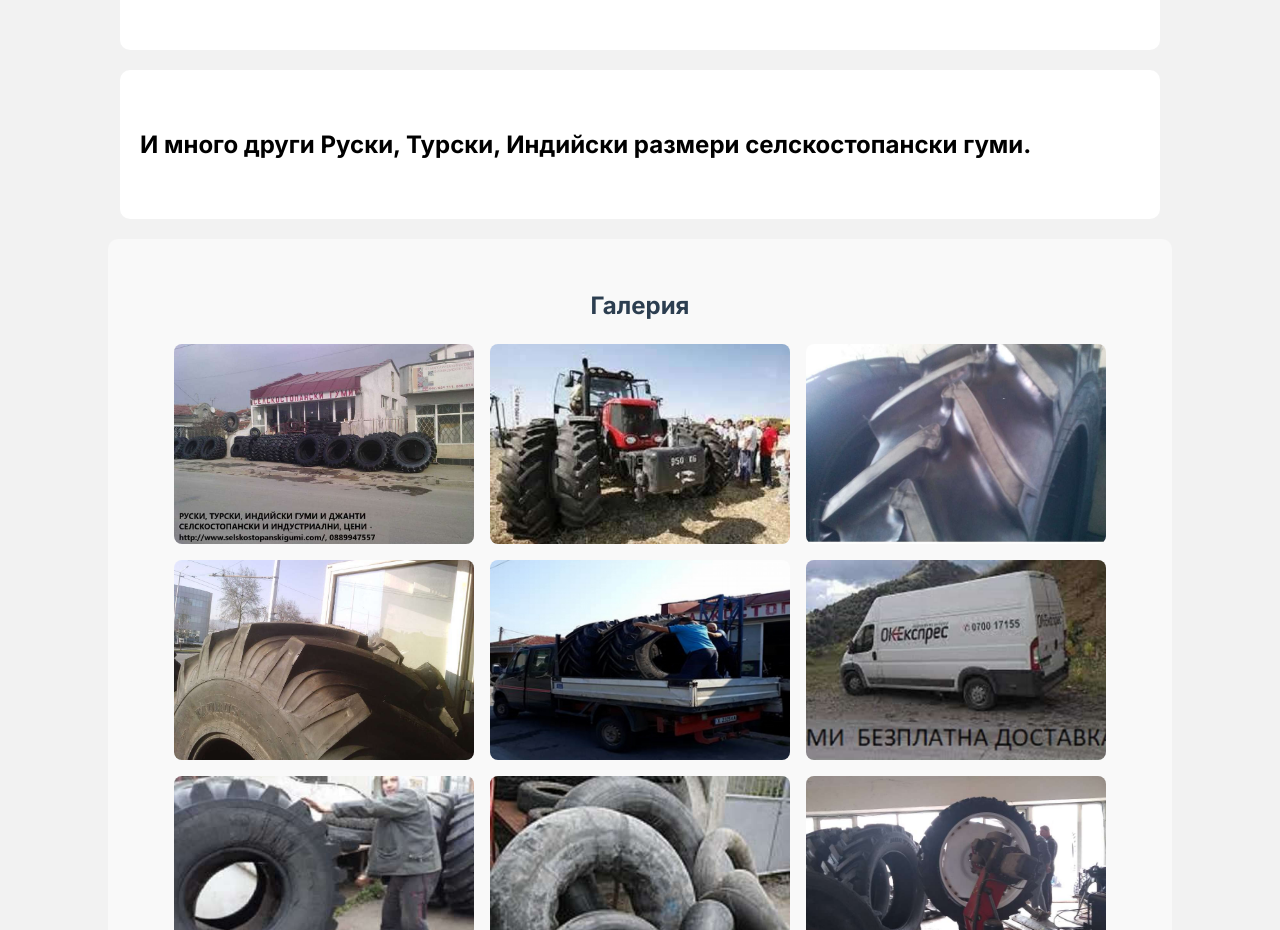
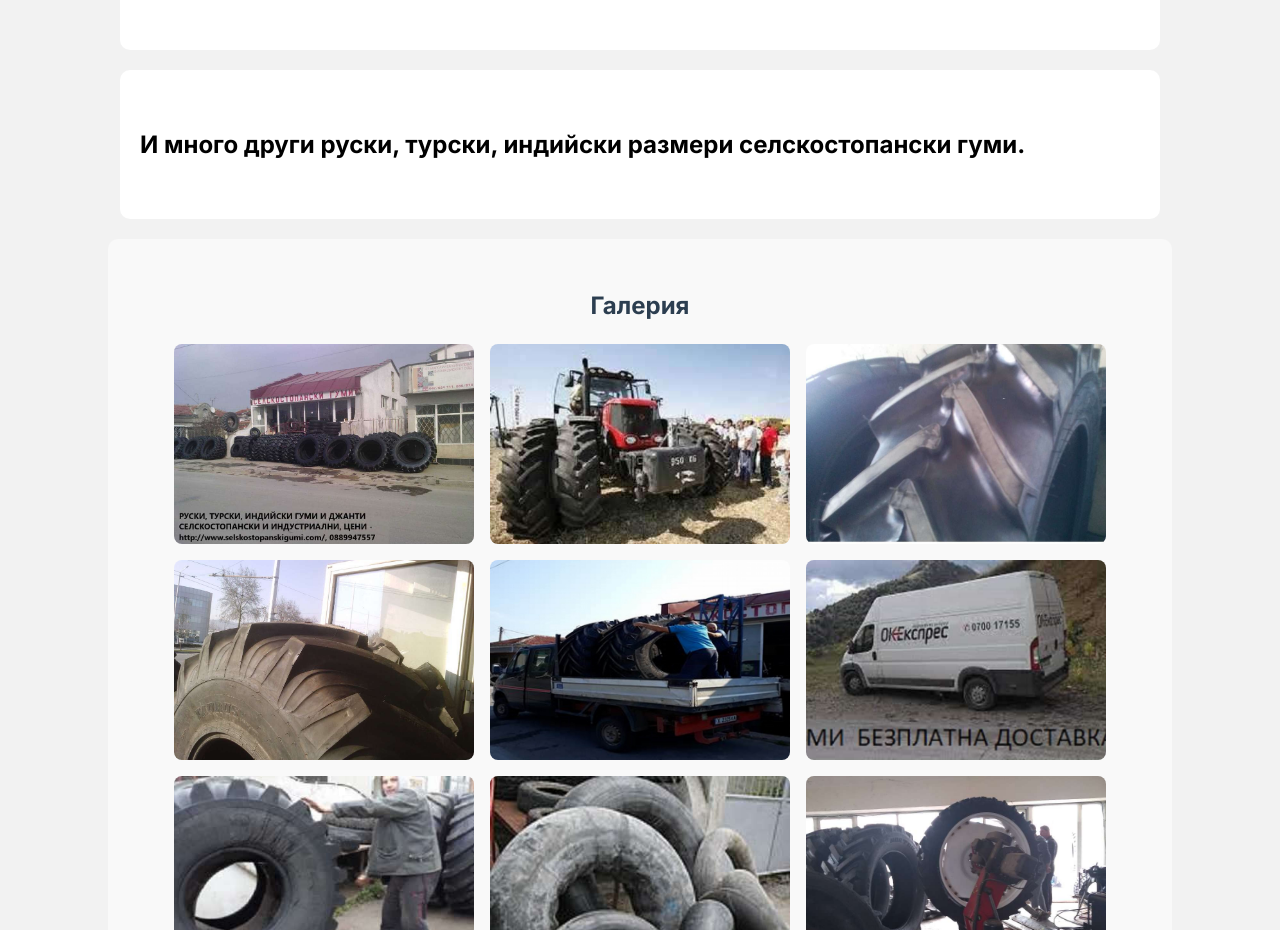
Before and after one commit to jassminavasileva/gumi-site, a plain HTML site: page index.html in a window 1280 px wide. Shown: the part 5360-6290 px from the top of the page. Drawn offline with Linux system fonts and the light colour scheme.

Commit message:
Update index.html

```diff
--- a/index.html
+++ b/index.html
@@ -139,7 +139,7 @@
     </div>
 
      <section id="about" class="section">
-      <h2>И много други Руски, Турски, Индийски размери селскостопански гуми.</h2>
+      <h2>И много други руски, турски, индийски размери селскостопански гуми.</h2>
     </section>
 
     <section class="section" id="gallery">
```
